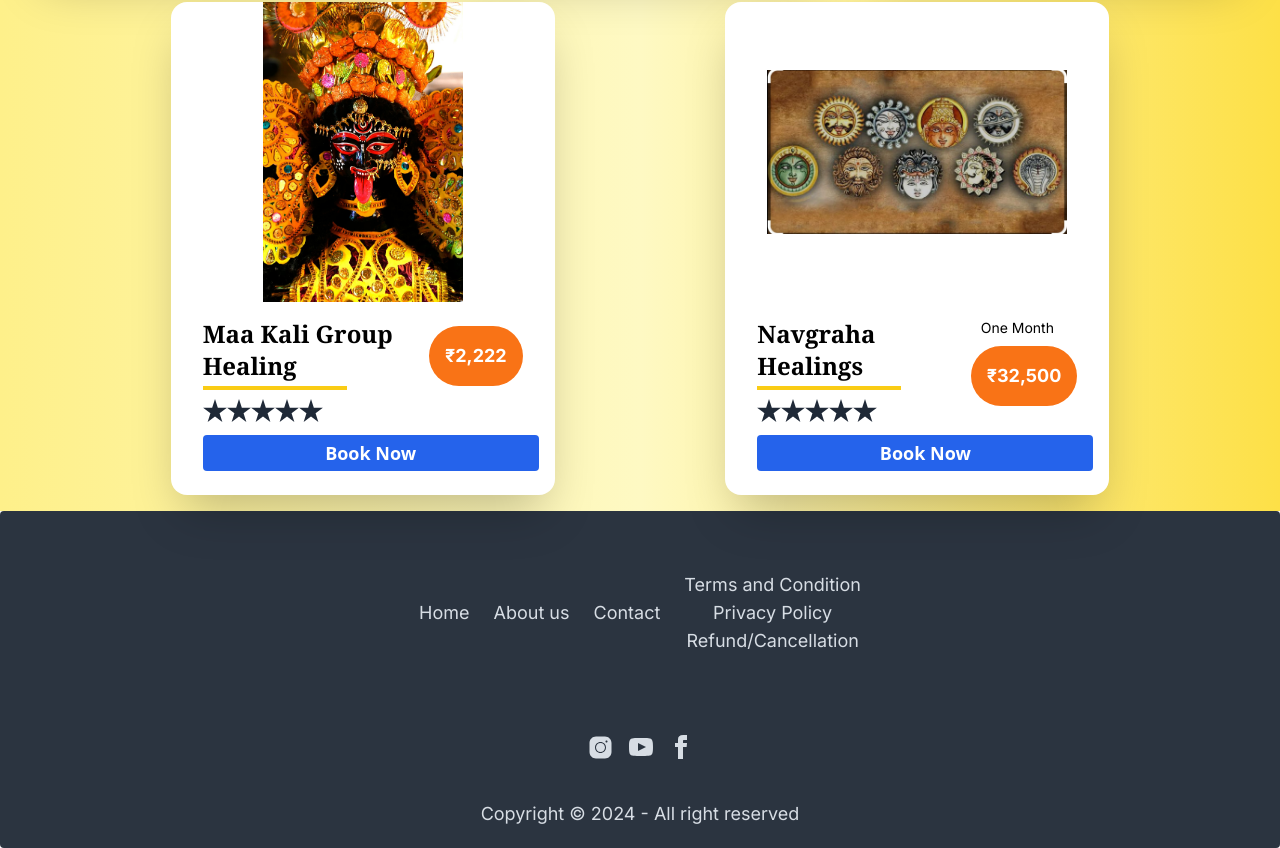
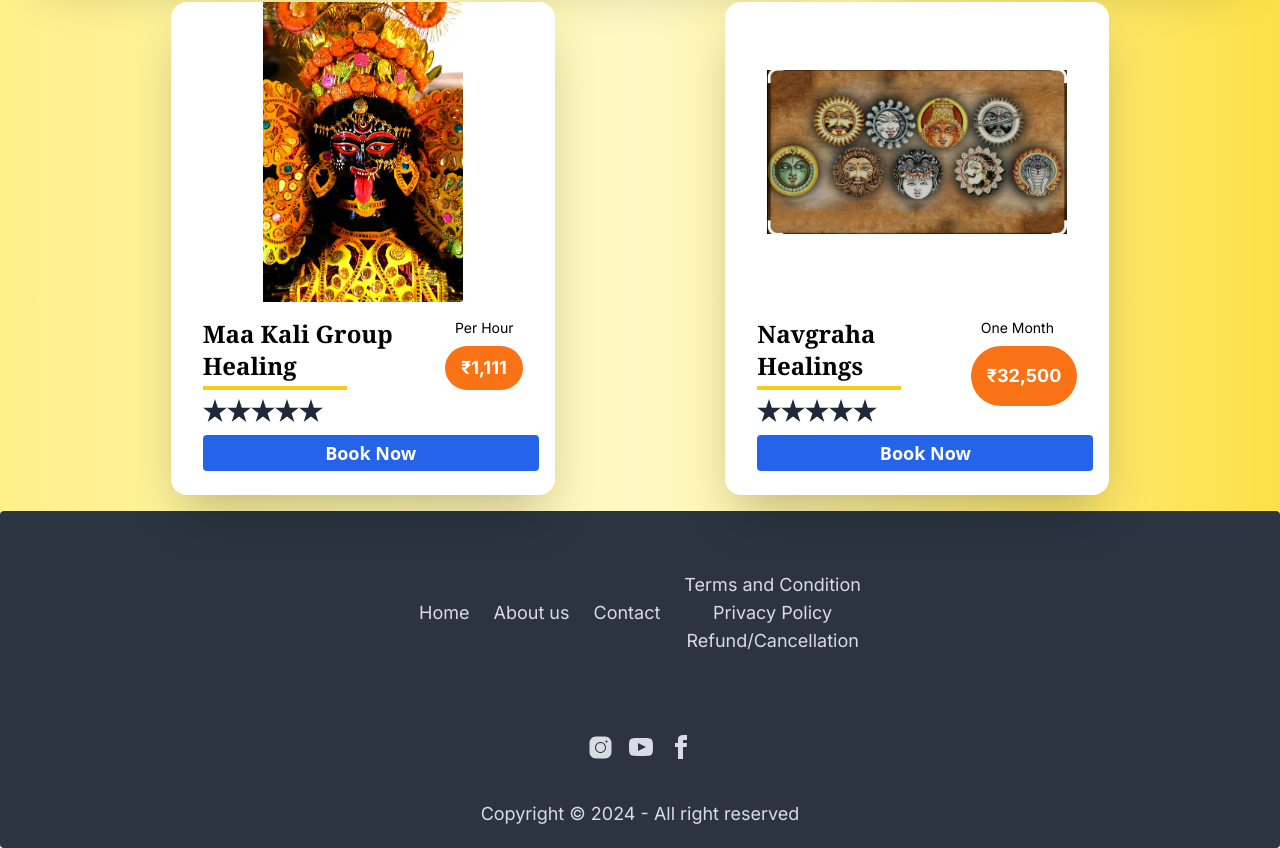
Before and after one commit to JainNeha7/astrology, a Next.js app: page /Services in a window 1280 px wide. Shown: the part 3509-4357 px from the top of the page. Built offline with nearby package versions, Linux system fonts and the light colour scheme.

Commit message:
price changes

```diff
--- a/src/components/BookingSection.jsx
+++ b/src/components/BookingSection.jsx
@@ -1221,8 +1221,9 @@ function BookingSection() {
                       </div>
                     </div>
                     <div className=" ">
-                      <div className="bg-orange-500 p-4 mr-4 mt-2 text-white font-bold text-lg rounded-full">
-                        ₹2,222
+                    <p style={{ marginLeft: "10px" }}>Per Hour</p>
+                      <div className="bg-orange-500 px-4 py-2 mr-4 mt-2 text-white font-bold text-lg rounded-full">
+                        ₹1,111
                       </div>
                     </div>
                   </div>
--- a/src/components/Modal20.jsx
+++ b/src/components/Modal20.jsx
@@ -5,8 +5,8 @@ import axios from 'axios';
 
 function Modal20() {
   const [formValues, setFormValues] = useState({
-    productinfo: 'Shalvik with shiv group healing',
-    amount: '2222.00',
+    productinfo: 'Maa kali Group Healings',
+    amount: '1111.00',
     firstname: '',
     name: '',
     email: '',
@@ -88,8 +88,8 @@ function Modal20() {
             <form method="dialog" >
               <button className="btn btn-sm btn-circle btn-ghost absolute right-2 top-2">✕</button>
             </form>
-            <h3 className="font-bold text-lg">Shalvik With Shiv Group Healing</h3>
-            <p className="py-4">"Join Shalvik with Shiva for a group healing session, where ancient wisdom meets modern energy work. Experience transformative healing and inner peace in a collective embrace. 🌟🧘‍♂️🙏</p>
+            <h3 className="font-bold text-lg">Maa kali Group Healings 🔱</h3>
+            <p className="py-4">🌟 Experience the divine energy of Maa Kali in our powerful group healings. Join us to cleanse negativity, restore balance, and empower your soul. 🌿✨</p>
             <div>
               <form className='space-y-4' onSubmit={handleSubmit}>
 
```
